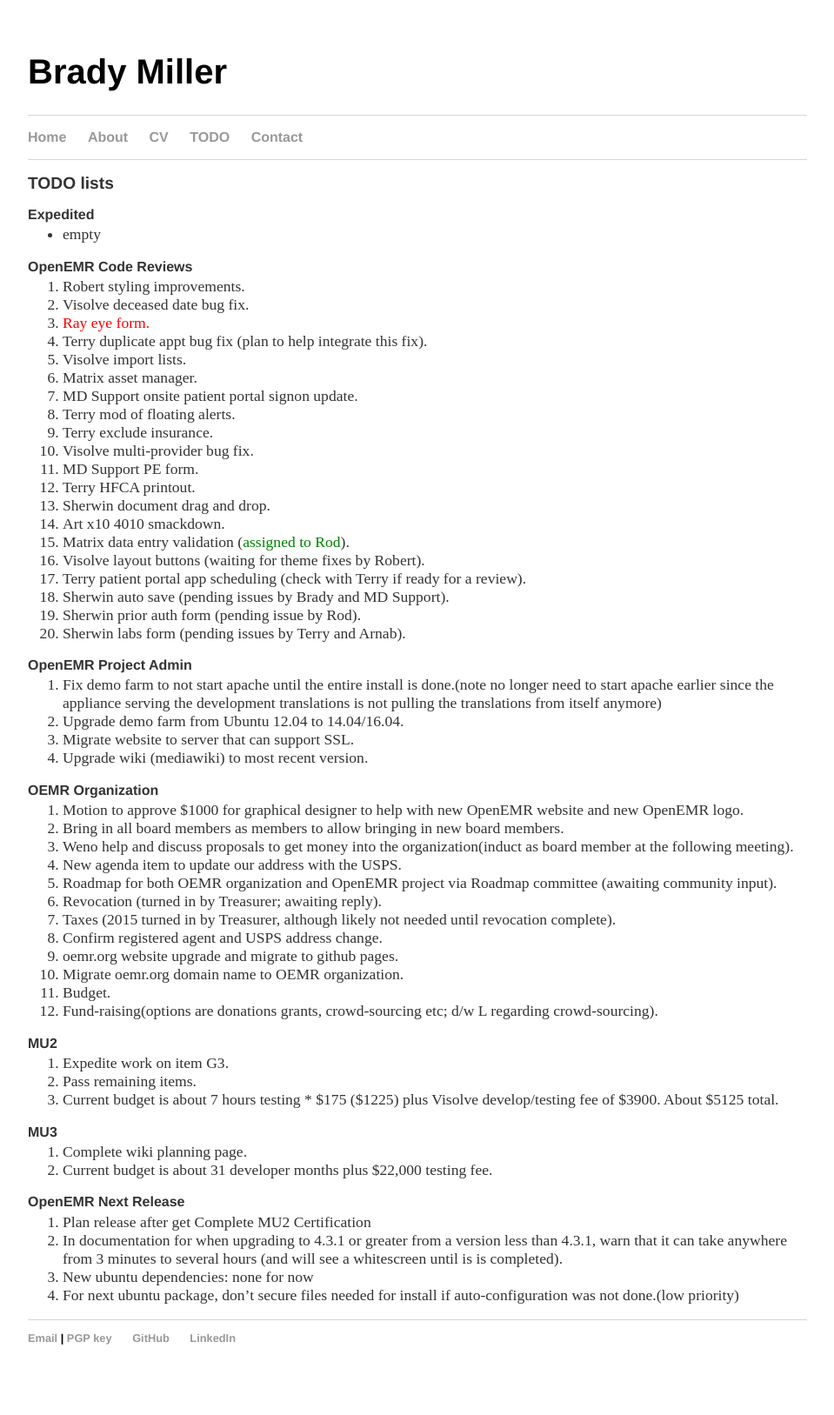
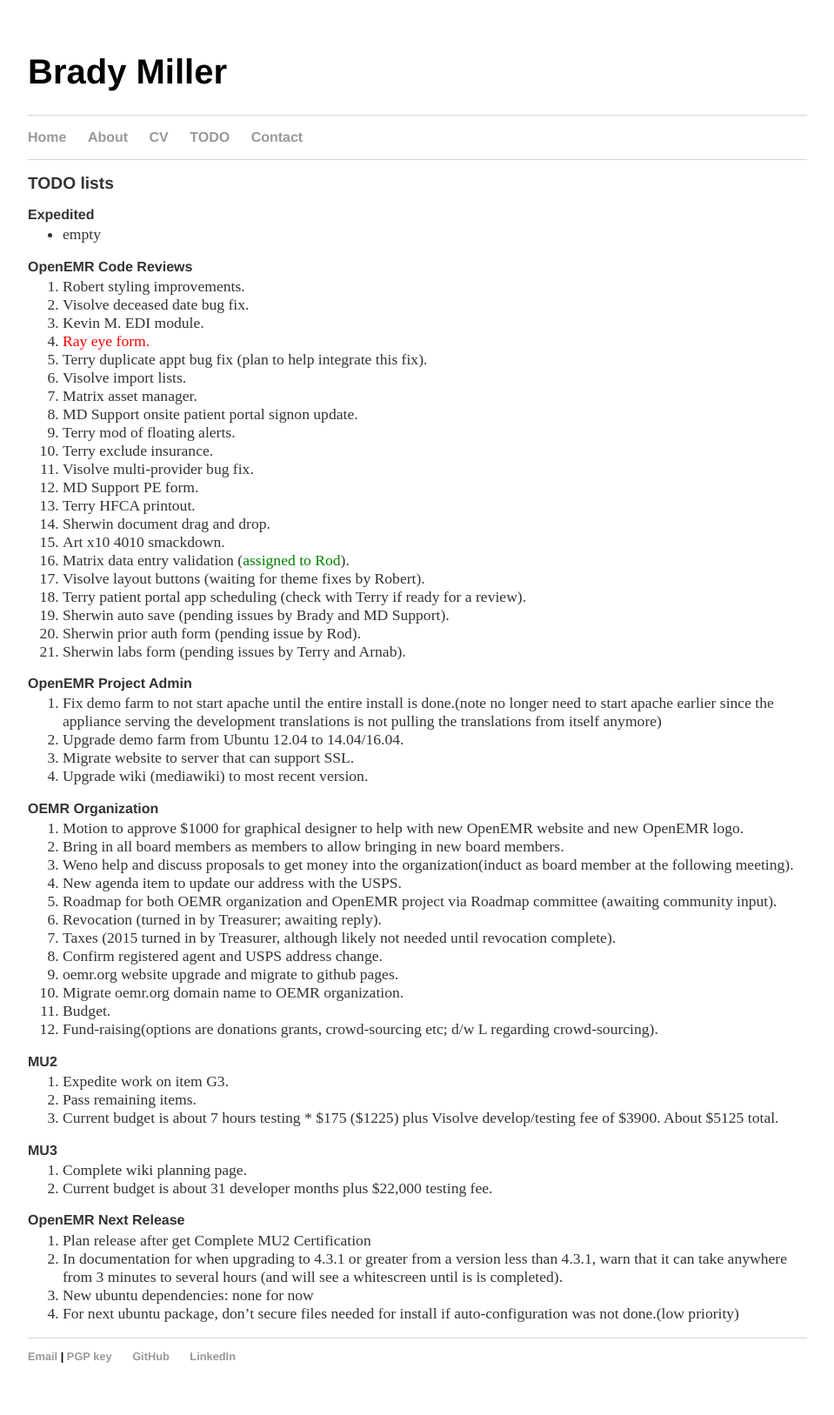
Before and after one commit to bradymiller/bradymiller.github.io, a Jekyll site: the page built from todo/index.md, in a window 1280 px wide. Shown: the whole page at 87% size, without its empty margins (160-1119 px from the left). Built offline with Jekyll 4.4.1, drawn with Linux system fonts in a browser that asks for light colours; before the commit the page ends 1606 px from its top, so only the background shows below that.

Commit message:
Update todo list

```diff
--- a/todo/index.md
+++ b/todo/index.md
@@ -9,6 +9,7 @@
 ### OpenEMR Code Reviews
 1. Robert styling improvements.
 1. Visolve deceased date bug fix.
+1. Kevin M. EDI module.
 1. <span style="color: red">Ray eye form.</span>
 1. Terry duplicate appt bug fix (plan to help integrate this fix).
 1. Visolve import lists.
```
